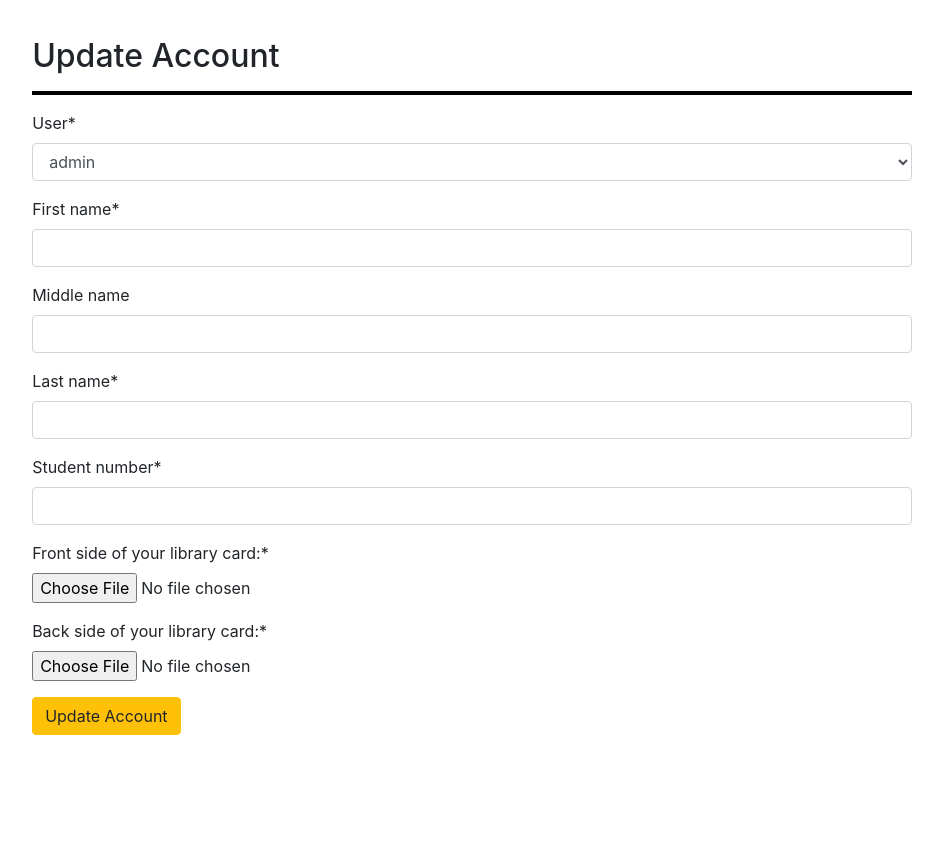
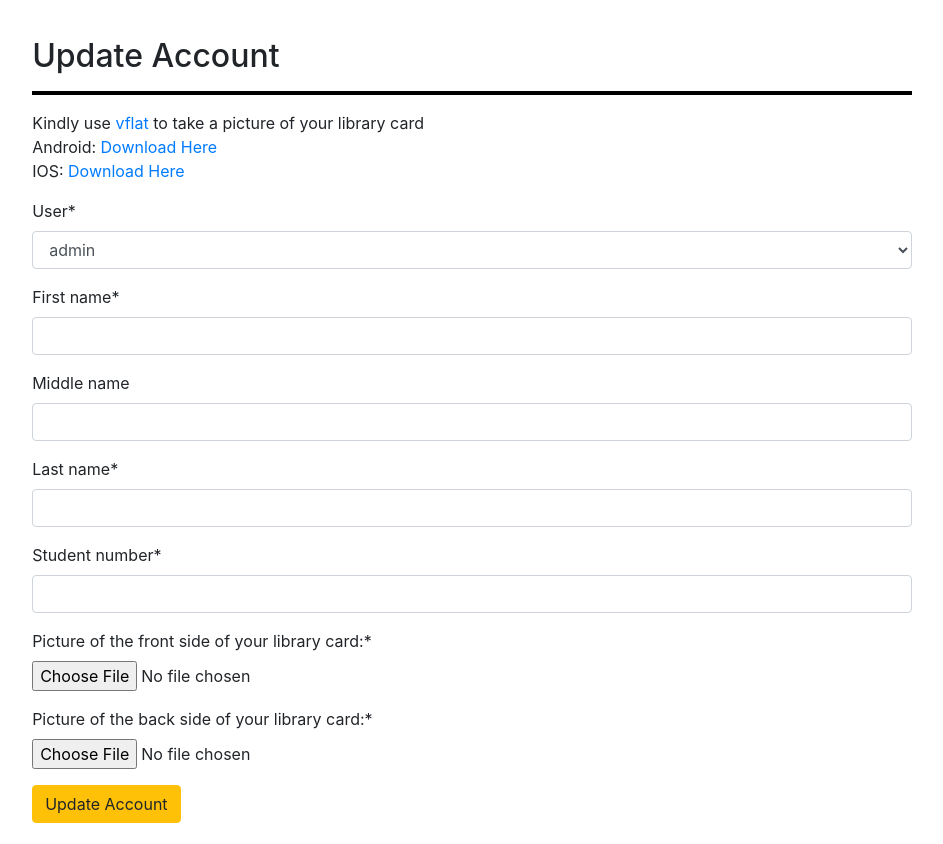
Before and after one commit to NaldCapuno/TEM, a Django app: page /update-account/ in a window 1280 px wide. Shown: the part 330-1174 px from the top of the page, without its empty margins (168-1111 px from the left). Before the commit the page ends 1065 px from the top, so only its background shows below. Run offline with Django 4.2, Linux system fonts and the light colour scheme; a user stored in the database is signed in; data comes from the database, SQL or seed files in the repository; both versions use the stored data as it was after the commit; some libraries are stand-ins or nearby versions.

Commit message:
modified

```diff
--- a/mysite/main/models.py
+++ b/mysite/main/models.py
@@ -9,8 +9,8 @@ class UserInfo(models.Model):
     last_name = models.CharField(max_length=30, null=True)
     student_number = models.CharField(max_length=11, unique=True, null=True)
     email = models.EmailField(null=True)
-    front_library_card = models.ImageField('Front side of your library card:', upload_to='images/', null=True)
-    back_library_card = models.ImageField('Back side of your library card:', upload_to='images/', null=True)
+    front_library_card = models.ImageField('Picture of the front side of your library card:', upload_to='images/', null=True)
+    back_library_card = models.ImageField('Picture of the back side of your library card:', upload_to='images/', null=True)
 
     def __str__(self):
         return self.student_number
--- a/mysite/main/templates/update-account.html
+++ b/mysite/main/templates/update-account.html
@@ -10,6 +10,13 @@
                 <div class="col-10">
                     <h2>Update Account</h2>
                     <hr style="border: 2px solid black;">
+                    <p>
+                        Kindly use <a href="https://www.vflat.com/?lang=en">vflat</a> to take a picture of your library card
+                        <br>
+                        Android: <a href="https://play.google.com/store/apps/details?id=com.voyagerx.scanner&hl=en&gl=US">Download Here</a>
+                        <br>
+                        IOS: <a href="https://apps.apple.com/in/app/vflat-scan-pdf-scanner/id1540238220">Download Here</a>
+                    </p>
                     <form method="POST" enctype="multipart/form-data">
                         {% csrf_token %}
                         {{ form|crispy }}
```
Also changed, not shown: mysite/db.sqlite3, mysite/main/migrations/0002_alter_userinfo_back_library_card_and_more.py (added).
